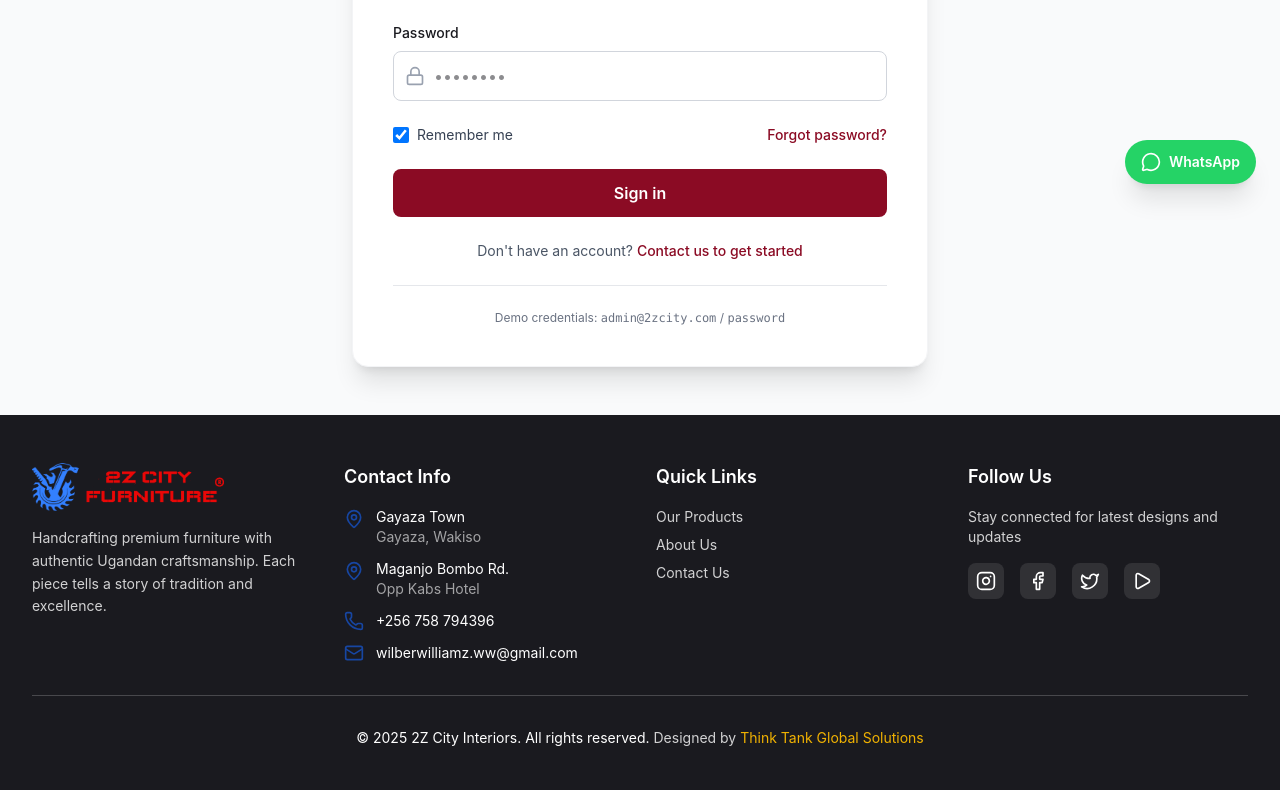
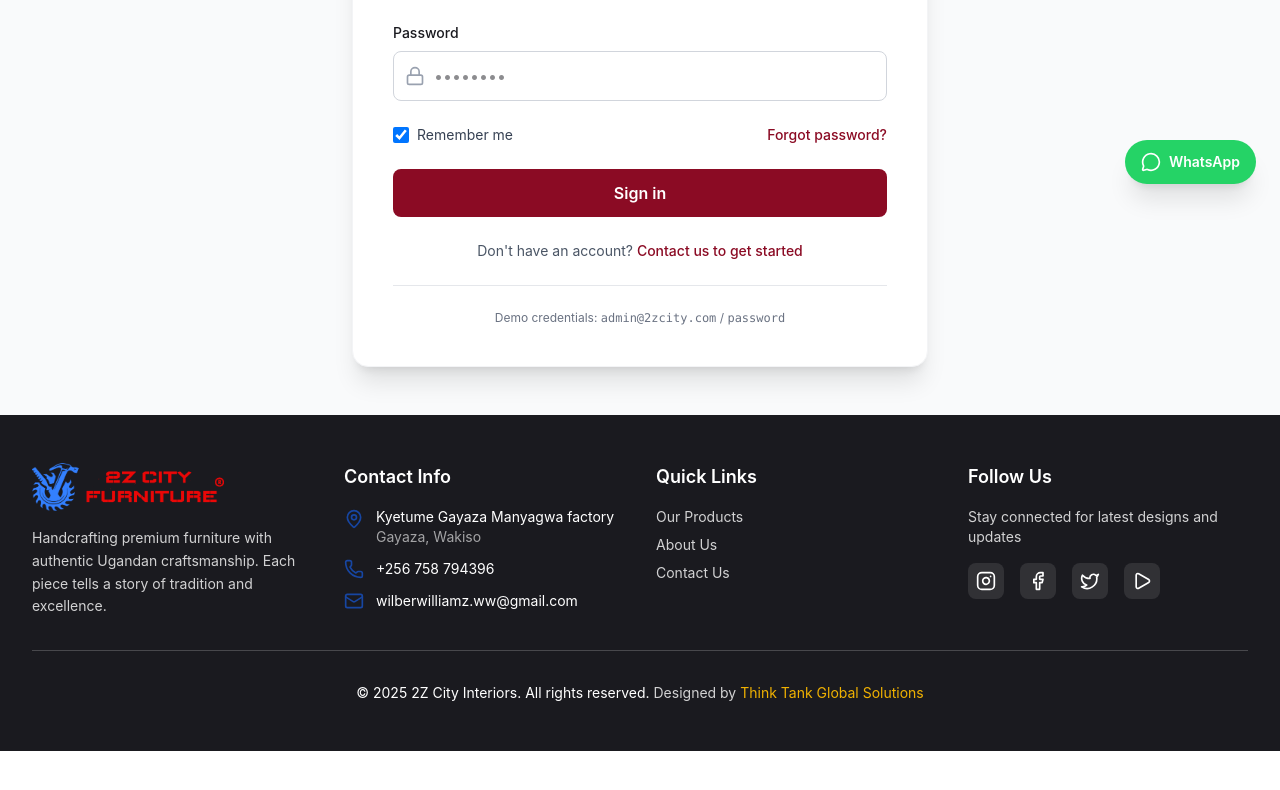
Before and after one commit to enoskyeza/2zinterior, a React (Vite) app: page /login in a window 1280 px wide. Shown: the part 592-1382 px from the top of the page. After the commit the page ends 1343 px from the top, so only its background shows below. Built offline with nearby package versions, Linux system fonts and the light colour scheme; no server answers.

Commit message:
update address

```diff
--- a/src/components/Footer.jsx
+++ b/src/components/Footer.jsx
@@ -24,15 +24,8 @@ export default function Footer() {
               <div className="flex items-start space-x-3">
                 <MapPin className="h-5 w-5 text-brand-accent flex-shrink-0 mt-0.5" />
                 <div>
-                  <span className="block">Gayaza Town</span>
+                  <span className="block">Kyetume Gayaza Manyagwa factory</span>
                   <span className="block text-white/60">Gayaza, Wakiso</span>
-                </div>
-              </div>
-              <div className="flex items-start space-x-3">
-                <MapPin className="h-5 w-5 text-brand-accent flex-shrink-0 mt-0.5" />
-                <div>
-                  <span className="block">Maganjo Bombo Rd.</span>
-                  <span className="block text-white/60">Opp Kabs Hotel</span>
                 </div>
               </div>
               <div className="flex items-center space-x-3">
--- a/src/pages/ContactPage.jsx
+++ b/src/pages/ContactPage.jsx
@@ -77,8 +77,7 @@ export default function ContactPage() {
               <h3 className="font-semibold text-lg text-brand-dark mb-2">Locations</h3>
               <p className="text-gray-600 mb-2">Visit our showrooms</p>
               <p className="text-brand-dark font-medium text-sm">
-                Gayaza Town, Wakiso<br />
-                Maganjo Bombo Rd. (Opp Kabs Hotel)
+                kyetume Gayaza Manyagwa factory
               </p>
             </div>
           </div>
```
